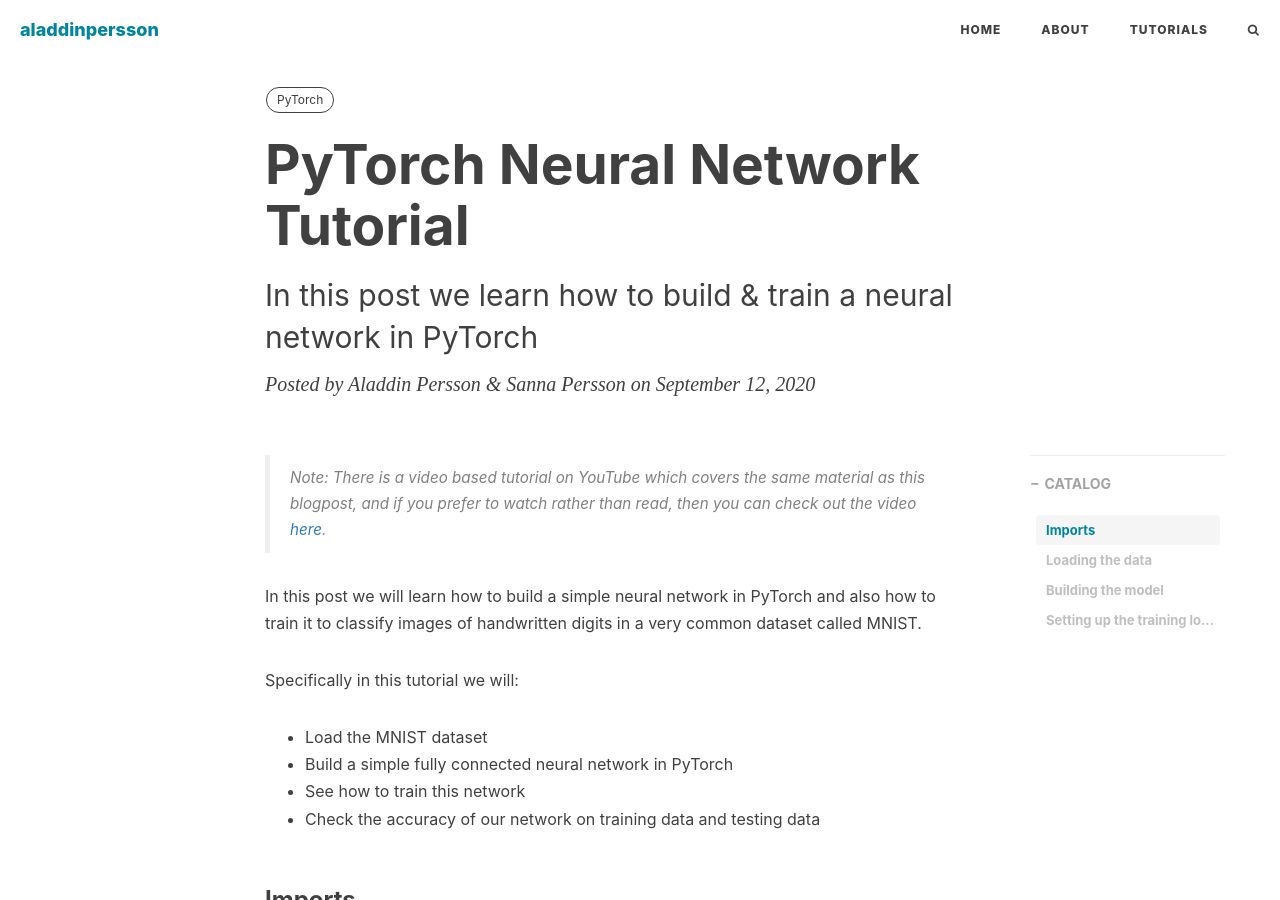
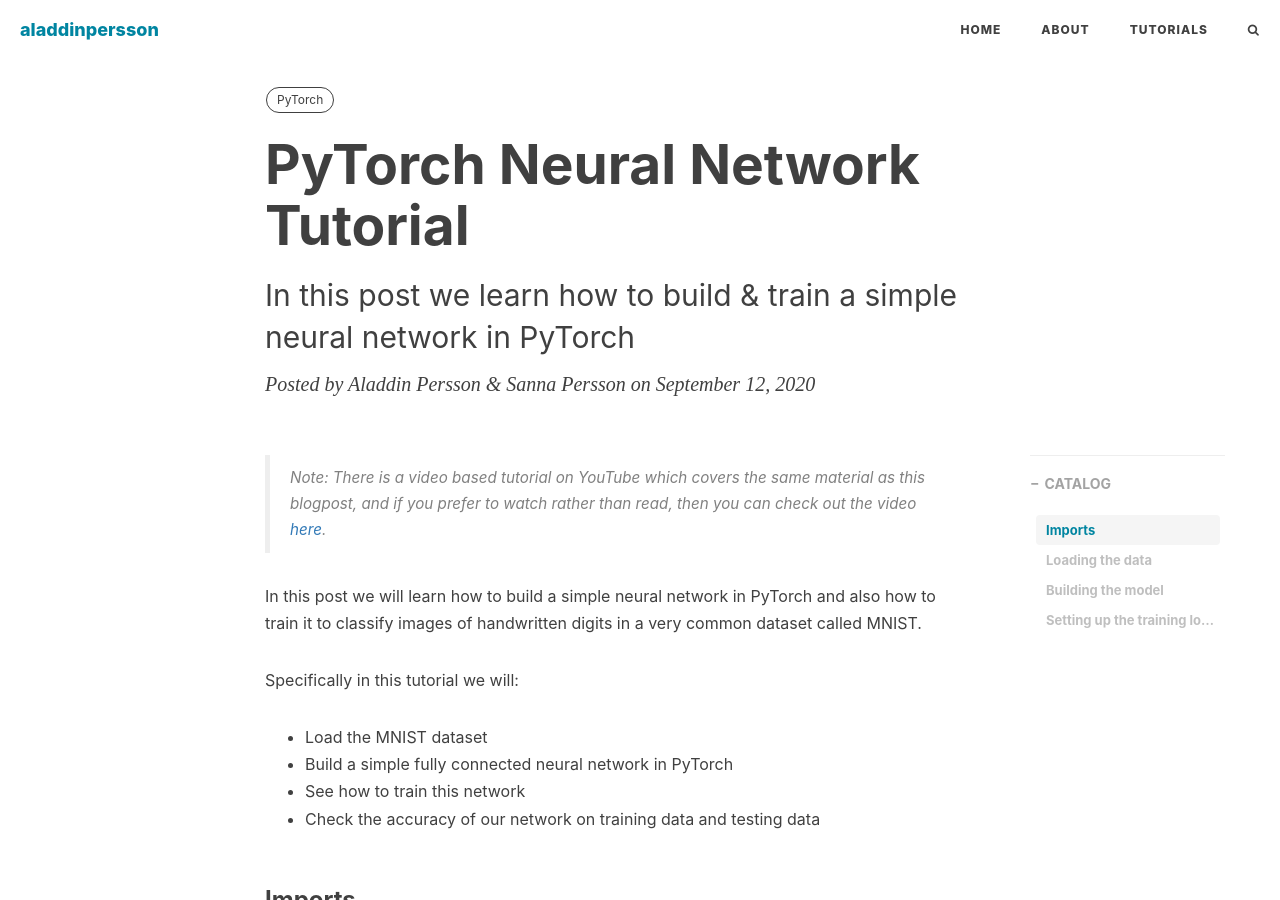
Before and after one commit to aladdinpersson/aladdinpersson.github.io, a Jekyll site: the page built from _posts/2020-09-12-pytorch-neural-network-tutorial.md, in a window 1280 px wide and 900 px high. Built offline with Jekyll 4.4.1, drawn with Linux system fonts in a browser that asks for light colours; nearby versions of some CDN libraries; comment, search, counter and statistics services are not loaded; some of the changed lines change nothing that is shown; some of the changed text lies outside the part shown.

Commit message:
Added new info about page

```diff
--- a/_posts/2020-09-12-pytorch-neural-network-tutorial.md
+++ b/_posts/2020-09-12-pytorch-neural-network-tutorial.md
@@ -1,7 +1,7 @@
 ---
 layout: post
 title: "PyTorch Neural Network Tutorial"
-subtitle: 'In this post we learn how to build & train a neural network in PyTorch'
+subtitle: 'In this post we learn how to build & train a simple neural network in PyTorch'
 author: "Aladdin Persson & Sanna Persson"
 header-style: text
 highlighter: rouge
@@ -12,7 +12,6 @@
 ---
 
 > Note: There is a video based tutorial on YouTube which covers the same material as this blogpost, and if you prefer to watch rather than read, then you can check out the video [here](https://www.youtube.com/watch?v=Jy4wM2X21u0).
-
 
 In this post we will learn how to build a simple neural network in PyTorch and also how to train it
 to classify images of handwritten digits in a very common dataset called MNIST.
@@ -69,7 +68,7 @@
 transferring the model and data `.to(device)`.
 
 
-<script src="https://gist.github.com/f5e14ec24d3b04da628b3356a7c878e2"> </script>
+<script src="https://gist.github.com/f5e14ec24d3b04da628b3356a7c878e2.js"> </script>
 
 
 Then, we initialize an instance of the model `NN`, the optimizer and the loss function.
@@ -93,11 +92,6 @@
 
 
 <script src="https://gist.github.com/6039b83bb56aea5dfe9c2b7044a5fb24.js"> </script>
-
-
-    Epoch: 0
-    Epoch: 1
-    Epoch: 2
 
 
 Lastly, we want to make sure our model is learning by computing the accuracy on
```
